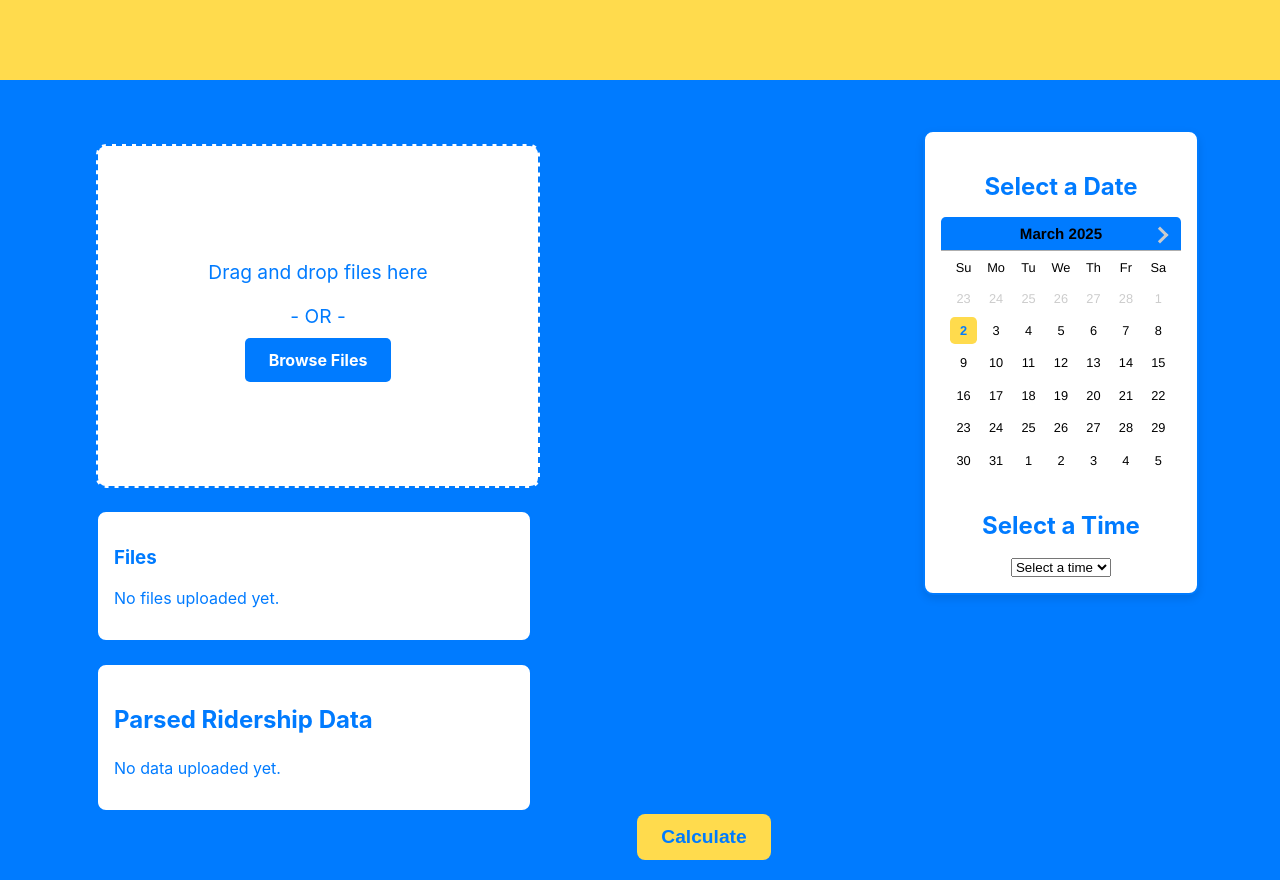
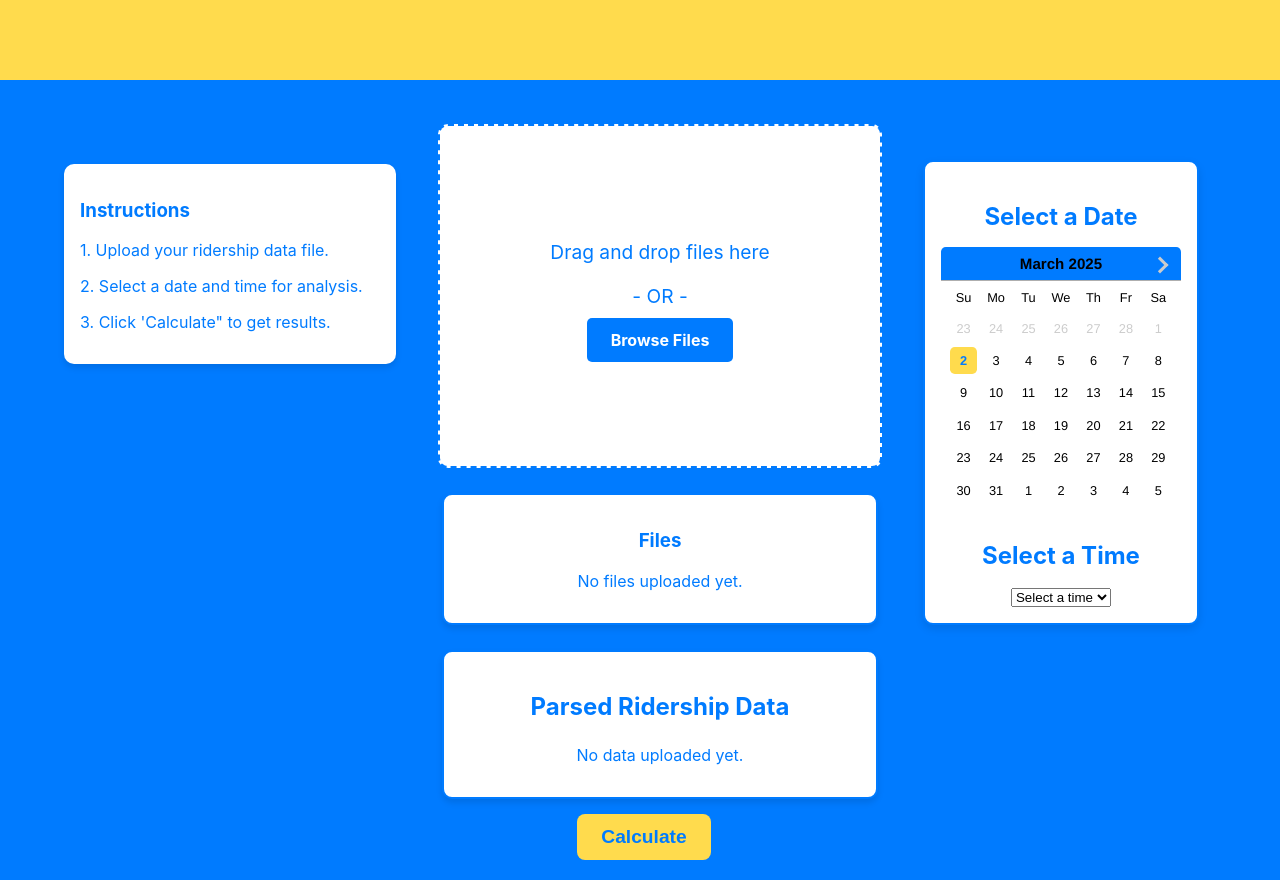
Before and after one commit to dyzhao1011/bettertransit, a React (Create React App) app: page / in a window 1280 px wide. Shown: the part 720-1600 px from the top of the page. Built offline with nearby package versions, Linux system fonts and the light colour scheme.

Commit message:
The middle page

```diff
--- a/src/App.css
+++ b/src/App.css
@@ -23,7 +23,7 @@
 .upload-container {
   display: flex;
   flex-direction: column;
-  align-items: flex-start;
+  align-items: center;
   justify-content: center;
   height: 100vh;
   width: 100vw;
@@ -171,8 +171,8 @@ td {
 .calc-button-container {
   width: 100%;
   display: flex;
-  justify-content: center;
-  padding-bottom: 20px; /* Adds spacing from the bottom */
+  justify-content: flex-end;
+  padding-left: -20px; /* Adds spacing from the bottom */
 }
 
 /* Calculate Button */
@@ -302,7 +302,7 @@ td {
   overflow: visible; /* Prevents cutting off */
   z-index: 1000; /* Ensures it stays on top */
   margin-right: 125px;
-  margin-top: 30px;
+  margin-top: 60px;
 }
 
 /* Upload section - Ensure enough space */
@@ -405,6 +405,7 @@ td {
   color: white;
   text-align: center;
   padding: 3rem;
+  font-size: x-large;
   font-family: "League Spartan", sans-serif; /* Updated to League Spartan */
 }
 
@@ -458,3 +459,50 @@ td {
   background-color: #ffc107;
   transform: scale(1.05);
 }
+
+/* Instruction box (top) */
+.instruction-box {
+  width: 300px;
+  background: white;
+  padding: 1rem;
+  border-radius: 10px;
+  text-align: left;
+  box-shadow: 0px 4px 6px rgba(0, 0, 0, 0.1);
+  margin-right: 2rem;
+  margin-top: 20px;
+}
+
+/* Upload content (center) */
+.upload-content {
+  display: flex;
+  flex-direction: column;
+  align-items: center;
+  justify-content: center;
+  gap: 15px;
+  width: 100%;
+  margin-top: -350px;
+  margin-left: -60px;
+}
+
+/* Upload box styling */
+.upload-box {
+  width: 400px;
+  height: 300px;
+  border: 2px dashed #007bff;
+  background-color: white;
+  border-radius: 10px;
+  text-align: center;
+  padding: 20px;
+  transition: background-color 0.3s ease;
+}
+
+/* Files and parsed data section */
+.uploaded-files, .parsed-data {
+  width: 400px;
+  background: white;
+  border-radius: 10px;
+  padding: 1rem;
+  margin-top: 10px;
+  text-align: center;
+  box-shadow: 0px 4px 6px rgba(0, 0, 0, 0.1);
+}
--- a/src/ProjectOverviewPage.js
+++ b/src/ProjectOverviewPage.js
@@ -17,12 +17,12 @@ function ProjectOverviewPage() {
 
   return (
     <div className="overview-container">
-      <h1>About BetterTransit</h1>
+      <h1>MISSION AND VISION</h1>
       <p className="problem-statement">
         <strong>The Problem:</strong> Subway systems often face unpredictable ridership, leading to overcrowding, inefficient scheduling, and commuter dissatisfaction.
       </p>
       <p className="solution-statement">
-        <strong>Our Solution:</strong> BetterTransit provides data-driven predictions to help optimize ridership, improving scheduling and enhancing the commuter experience.
+        <strong>Our Solution:</strong> betterTransit provides data-driven predictions to help optimize ridership, improving scheduling and enhancing the commuter experience.
       </p>
       <p className="elevator-pitch">
         <em>“Optimizing subway ridership, one prediction at a time.”</em>
--- a/src/UploadPage.js
+++ b/src/UploadPage.js
@@ -53,6 +53,16 @@ function UploadPage() {
 
   return (
     <div className="upload-container">
+      {/* New instruction box on the left */}
+      <div className="instruction-box">
+        <h3> Instructions</h3>
+        <p>1. Upload your ridership data file.</p>
+        <p>2. Select a date and time for analysis.</p>
+        <p>3. Click 'Calculate" to get results.</p>
+      </div>
+
+      {/* Upload Box in the center */}
+      <div className="upload-content">
         <div className="upload-box">
           <p>Drag and drop files here</p>
           <p>- OR -</p>
@@ -117,6 +127,7 @@ function UploadPage() {
         </div>
       )}
       </div>
+    </div>
   );
 }
 
```
Lines whose indentation alone changed are shown as unchanged.
